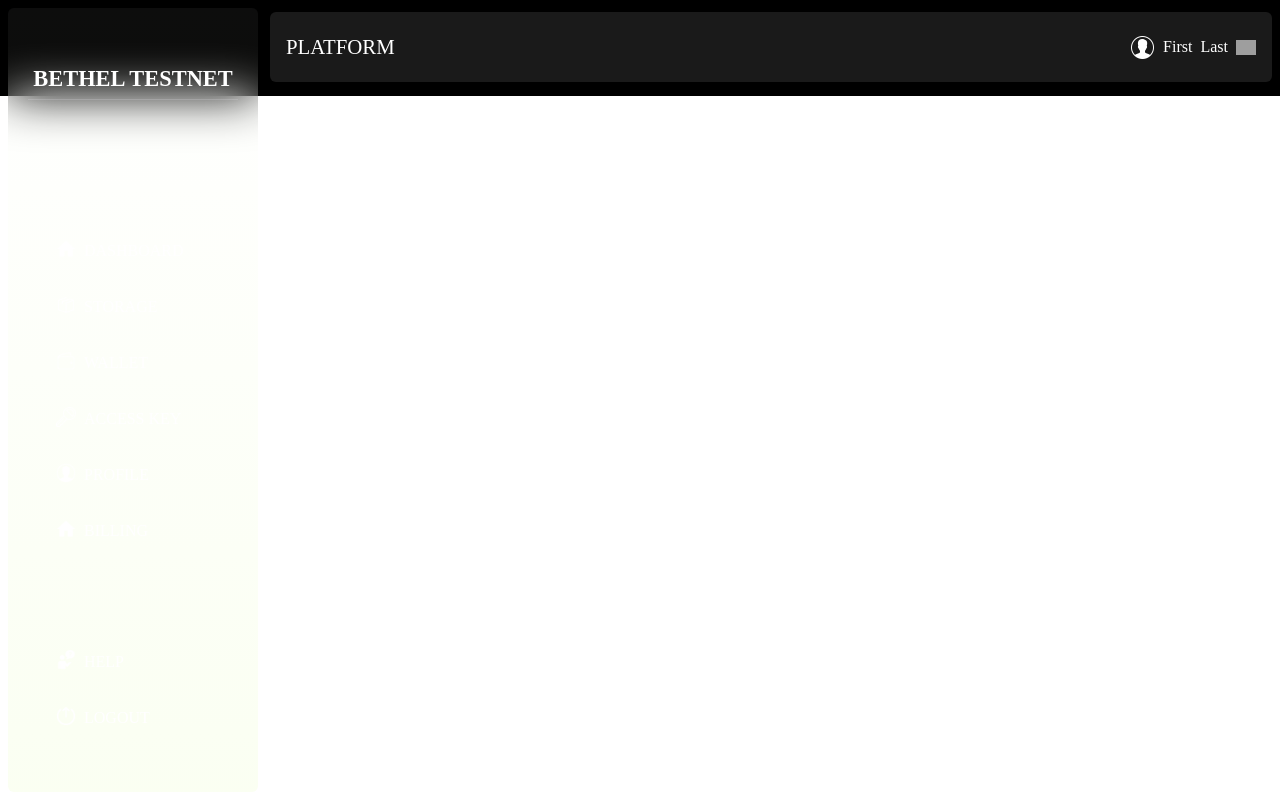
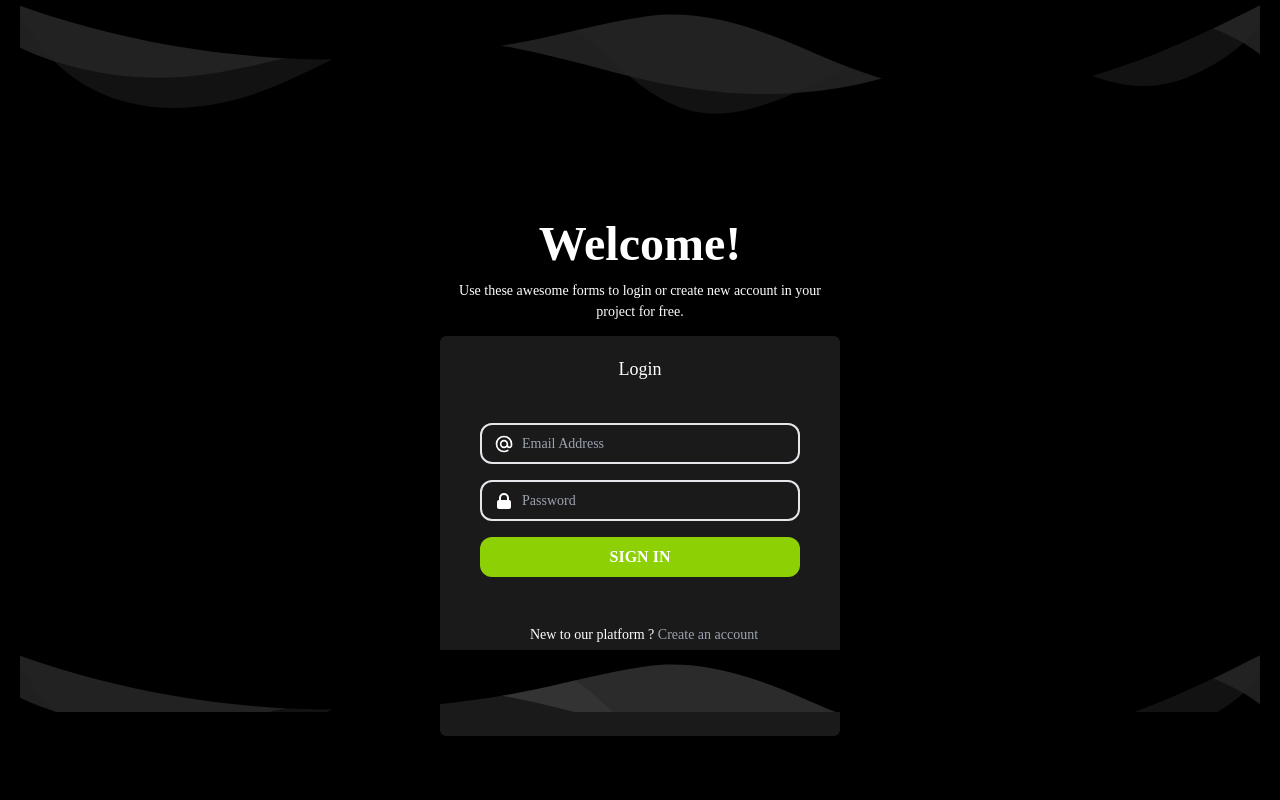
Before and after one commit to asindu99/bethel-dashboard-demo-react.js, a React (Create React App) app: page / in a window 1280 px wide. Built offline with nearby package versions, Linux system fonts and the light colour scheme; grey boxes are pictures that could not be loaded; a web font is replaced by a local one.

Commit message:
done lort of changes

```diff
--- a/package.json
+++ b/package.json
@@ -7,6 +7,7 @@
     "@testing-library/jest-dom": "^5.17.0",
     "@testing-library/react": "^13.4.0",
     "@testing-library/user-event": "^13.5.0",
+    "axios": "^1.6.2",
     "chart.js": "^4.4.0",
     "react": "^18.2.0",
     "react-chartjs-2": "^5.2.0",
--- a/src/App.js
+++ b/src/App.js
@@ -10,7 +10,7 @@ function App() {
       {/* main router view */}
       <Routes>
         <Route path='/*' element={<MainContent />} />
-        <Route path='/login' element={<Login />} />
+        <Route path='/' element={<Login />} />
         <Route path='/register' element={<Register />} />
       </Routes>
 
--- a/src/components/Login_Register/Login.jsx
+++ b/src/components/Login_Register/Login.jsx
@@ -1,17 +1,36 @@
-import React from 'react'
-import { Link } from 'react-router-dom'
+import React, { useEffect, useState } from 'react'
+import { useDispatch, useSelector } from 'react-redux';
+import { Link, useNavigate } from 'react-router-dom'
+import LoginSlice from '../../reducers/Loginreducer';
+import axios from 'axios';
+
+
 
 function Login() {
 
+const [email , setEmail] = useState('')
+const [password , setPassword] = useState('')
 
 
 
+const dispatch = useDispatch();
+const Navigate = useNavigate();
 
+const handleSubmit = async(e) =>{
+  e.preventDefault();
 
+  const res = await axios.post('https://mw.bethel.network/auth/login' ,
+    {
+        email: 'test14@test.com',
+        password: '123123123',
+    },
+    {
+        withCredentials: "true",
+    })
 
-
-
-
+  dispatch(LoginSlice.actions.saveUser(res.data))
+  Navigate('/dashboard')
+}
 
   return (
 
@@ -83,7 +102,7 @@ function Login() {
           <path stroke-linecap="round" stroke-linejoin="round" stroke-width="2"
             d="M16 12a4 4 0 10-8 0 4 4 0 008 0zm0 0v1.5a2.5 2.5 0 005 0V12a9 9 0 10-9 9m4.5-1.206a8.959 8.959 0 01-4.5 1.207" />
         </svg>
-        <input class="pl-2 outline-none border-none bg-transparent text-white text-[14px]" type="text" name="" id="" placeholder="Email Address" />
+        <input onChange={(e) =>{setEmail(e.target.value)}} class="pl-2 outline-none border-none bg-transparent text-white text-[14px]" type="text" name="" id="" placeholder="Email Address" />
       </div>
 
       <div class="flex items-center border-2 py-2 px-3 rounded-xl">
@@ -93,10 +112,10 @@ function Login() {
               d="M5 9V7a5 5 0 0110 0v2a2 2 0 012 2v5a2 2 0 01-2 2H5a2 2 0 01-2-2v-5a2 2 0 012-2zm8-2v2H7V7a3 3 0 016 0z"
               clip-rule="evenodd" />
           </svg>
-          <input class="pl-2 outline-none border-none bg-transparent  text-white text-[14px]" type="text" name="" id="" placeholder="Password" />
+          <input onChange={(e) =>{setPassword(e.target.value)}} class="pl-2 outline-none border-none bg-transparent  text-white text-[14px]" type="text" name="" id="" placeholder="Password" />
       </div>
 
-      <button type="submit" class="block w-full bg-[#aaff00]/80 mt-4 py-2 rounded-xl text-white font-semibold mb-2 uppercase">Sign In</button>
+      <button onClick={handleSubmit} type="submit" class="block w-full bg-[#aaff00]/80 mt-4 py-2 rounded-xl text-white font-semibold mb-2 uppercase">Sign In</button>
       <div class="flex items-center justify-center pt-10">
             <span class="text-sm ml-2  text-white">New to our platform ? <span class="text-gray-400 text-sm cursor-pointer">Create an account</span></span>
       </div>
--- a/src/components/Main-Content.jsx
+++ b/src/components/Main-Content.jsx
@@ -10,7 +10,7 @@ import DashboardStorageFolder from "./Dashboard-Storage_Folder";
 function MainContent() {
   return (
 
-    <div className="bg-black h-full relative">
+    <div className="bg-black h-screen relative">
 
       <div className="relative z-[100]">
         <SideBar />
@@ -20,7 +20,7 @@ function MainContent() {
       {/* middle routing  */}
       <div className="relative pt-24 pl-[270px] w-full z-[10]">
         <Routes>
-          <Route path="/dashboard/" element={<DashboardHome />} />
+          <Route path="/dashboard" element={<DashboardHome />} />
           <Route path="/dashboard/storage" element={<DashboardStorage />} />
           <Route path="/dashboard/profile" element={<DashboardProfile />} />
           <Route path="/dashboard/storage/folder" element={<DashboardStorageFolder />} />
--- a/src/components/Side-Bar.jsx
+++ b/src/components/Side-Bar.jsx
@@ -45,6 +45,7 @@ function SideBar() {
             {/* end-dashboard */}
 
             {/* start-storage */}
+            <Link to='/dashboard/storage' className='w-full'>
             <div className='flex  w-full px-10 hover:bg-bethel-green/50  py-2'>
               <div>
                 {/* start-inside box */}
@@ -57,6 +58,7 @@ function SideBar() {
                 {/* end-insidebox */}
               </div>
             </div>
+            </Link>
             {/* end-storage */}
 
             {/* start-dashboard */}
--- a/src/reducers/Loginreducer.js
+++ b/src/reducers/Loginreducer.js
@@ -1,10 +1,13 @@
 import { createSlice } from "@reduxjs/toolkit";
 
-export const LoginRedcurer = createSlice({
+export const LoginSlice = createSlice({
   name: "Login-Data",
   initialState: {
-
+    loginData: null,
+  },
+  reducers: {
+    saveUser: (state, action) => action.payload
   }
 })
 
-export default LoginRedcurer
+export default LoginSlice
--- a/src/store/store.js
+++ b/src/store/store.js
@@ -1,6 +1,9 @@
 import { configureStore } from "@reduxjs/toolkit";
+import LoginSlice from "../reducers/Loginreducer";
+
 
 export const store = configureStore({
   reducer: {
+    loginReducer: LoginSlice.reducer
   }
 })
```
Also changed, not shown: 1 other file (tests, documents, lock files or other folders).
